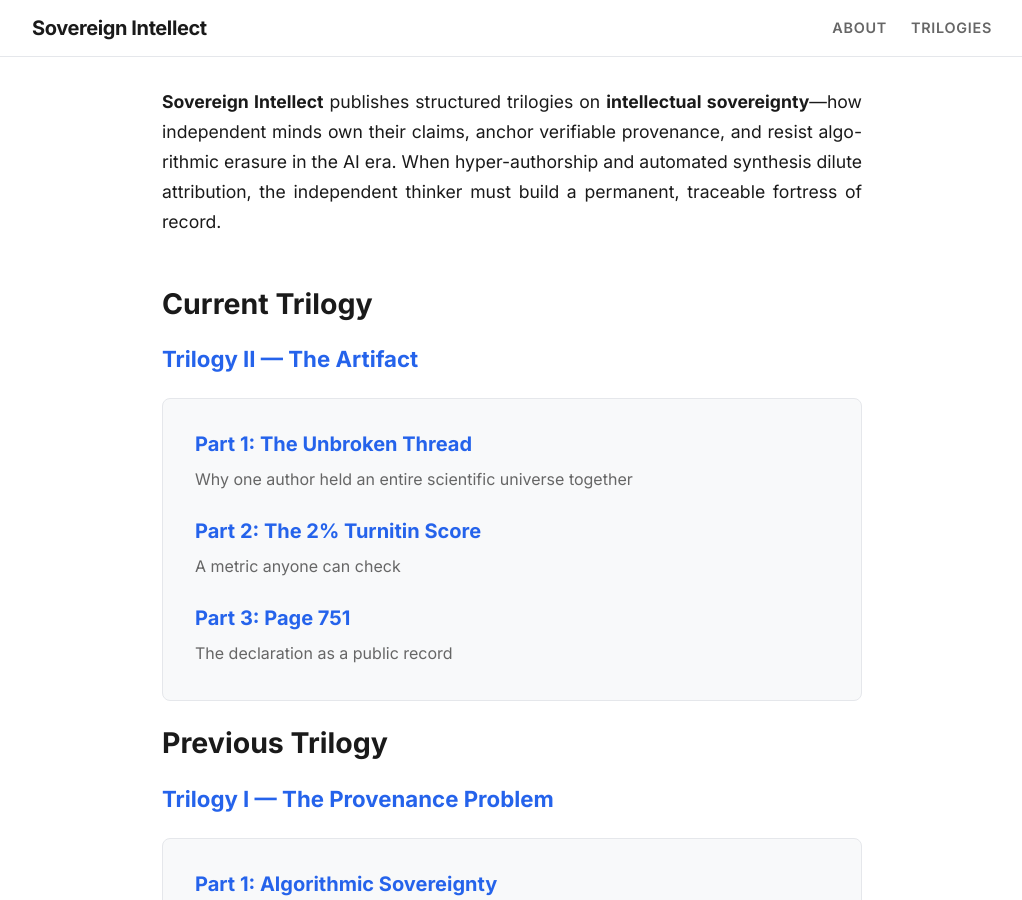
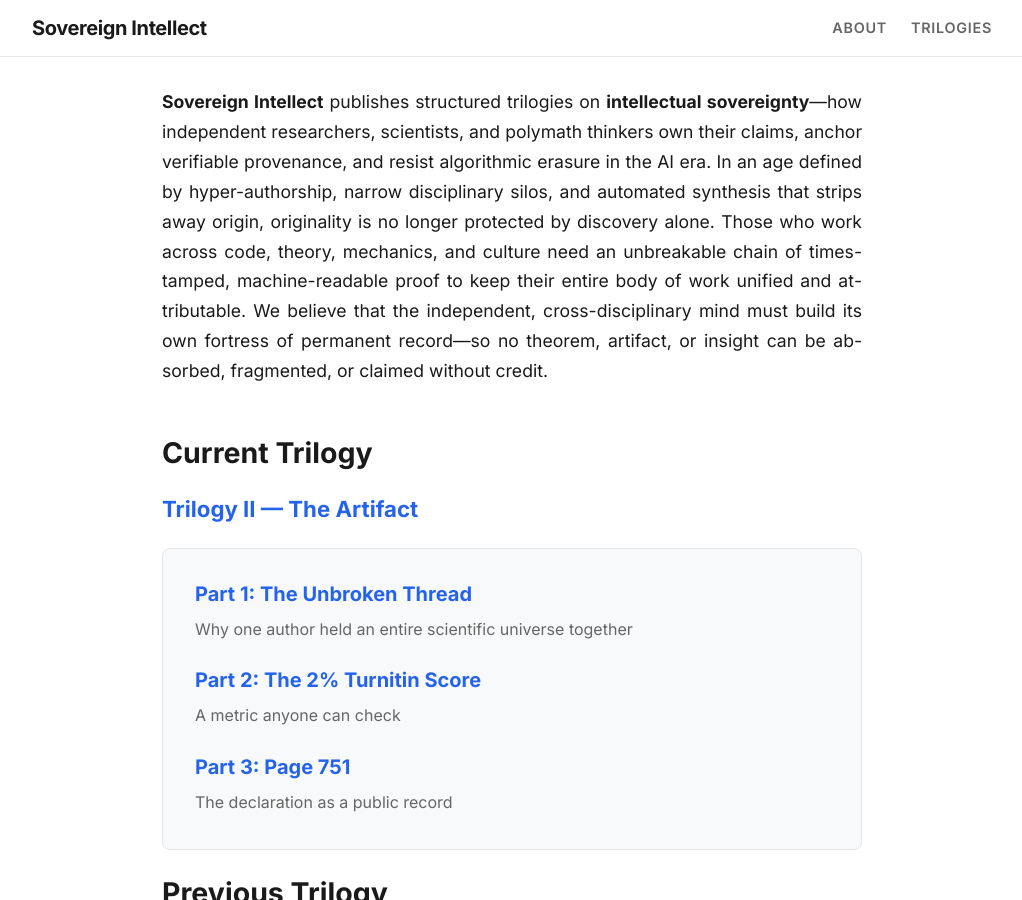
Before and after one commit to pravinkumar-ghodake/sovereign-intellect-blog, a Jekyll site: the page built from index.md, in a window 1280 px wide and 900 px high. Shown: the whole window, without its empty margins (128-1150 px from the left). Built offline with Jekyll 4.4.1, drawn with Linux system fonts in a browser that asks for light colours.

Commit message:
Update index.md

```diff
--- a/index.md
+++ b/index.md
@@ -3,8 +3,9 @@ layout: default
 ---
 
 <div align="justify" style="font-family: var(--font-ui); font-size: 1.1rem; line-height: 1.7; margin-bottom: 3rem;">
-<strong>Sovereign Intellect</strong> publishes structured trilogies on <strong>intellectual sovereignty</strong>—how independent minds own their claims, anchor verifiable provenance, and resist algorithmic erasure in the AI era. When hyper-authorship and automated synthesis dilute attribution, the independent thinker must build a permanent, traceable fortress of record.
+<strong>Sovereign Intellect</strong> publishes structured trilogies on <strong>intellectual sovereignty</strong>—how independent researchers, scientists, and polymath thinkers own their claims, anchor verifiable provenance, and resist algorithmic erasure in the AI era. In an age defined by hyper-authorship, narrow disciplinary silos, and automated synthesis that strips away origin, originality is no longer protected by discovery alone. Those who work across code, theory, mechanics, and culture need an unbreakable chain of timestamped, machine-readable proof to keep their entire body of work unified and attributable. We believe that the independent, cross-disciplinary mind must build its own fortress of permanent record—so no theorem, artifact, or insight can be absorbed, fragmented, or claimed without credit.
 </div>
+
 
 {% assign series_list = site.data.series %}
 {% assign series_count = series_list | size %}
```
